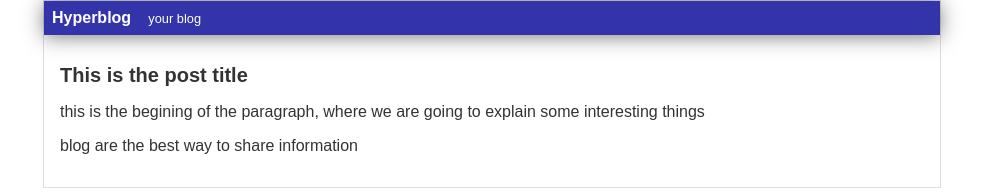
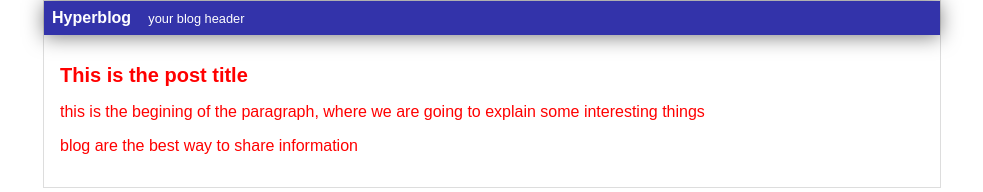
Before and after one commit to varoxmetal/hyperblog, a plain HTML site: page index.html in a window 1280 px wide. Shown: the whole page, without its empty margins (148-1131 px from the left). Drawn offline with Linux system fonts and the light colour scheme.

Commit message:
header and color change

```diff
--- a/css/main.css
+++ b/css/main.css
@@ -1,5 +1,5 @@
 body {
-    color: #333;
+    color: red;
     text-align: left;
     font-family: Arial, Helvetica, sans-serif;
     font-size: 16px;
--- a/index.html
+++ b/index.html
@@ -6,7 +6,7 @@
     <body>
         <div id="container">
             <div id="header">
-                Hyperblog <span id="tagline">your blog</span>
+                Hyperblog <span id="tagline">your blog header</span>
             </div>
             <div id="post">
                 <h1>This is the post title</h1>
```
